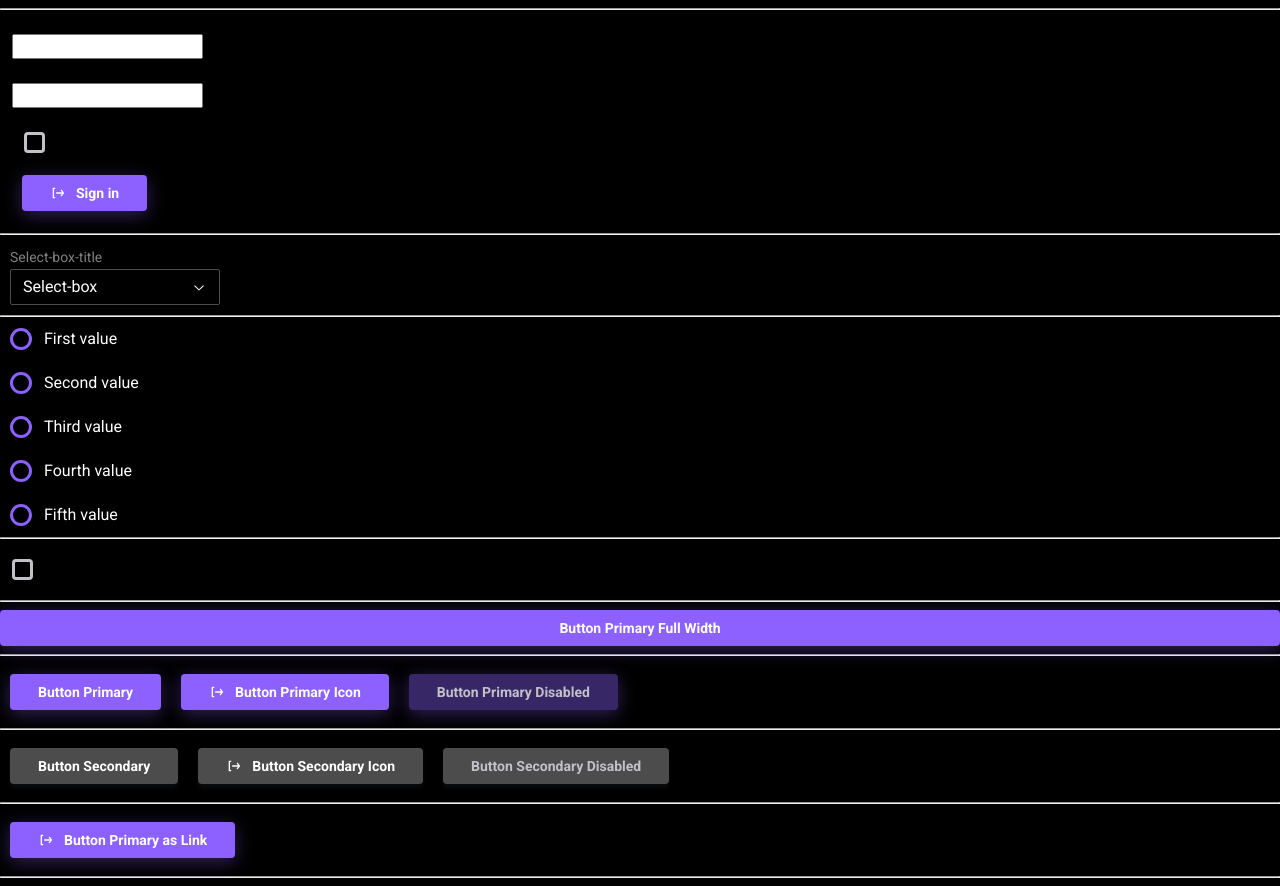
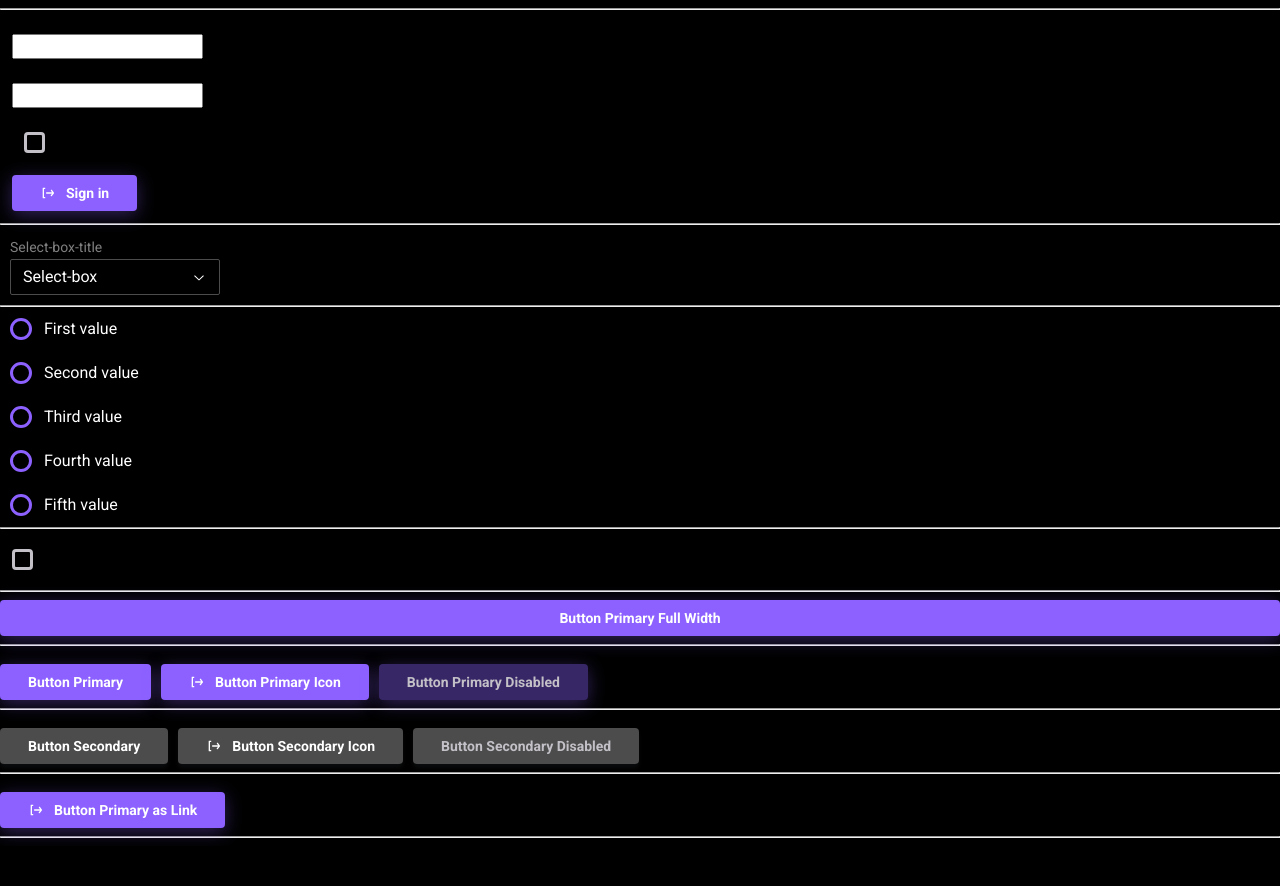
Before and after one commit to dnisaev/cards, a React (Vite) app: page / in a window 1280 px wide. After the commit the page ends 846 px from the top, so only its background shows below. Built offline with nearby package versions, Linux system fonts and the light colour scheme.

Commit message:
fix margin to Button Component

```diff
--- a/src/components/ui/button/Button.module.scss
+++ b/src/components/ui/button/Button.module.scss
@@ -6,7 +6,7 @@
   display: inline-block;
 
   box-sizing: border-box;
-  margin: 10px;
+  margin: 10px 10px 0 0;
   padding: 6px 28px;
 
   font-family: inherit;
```
